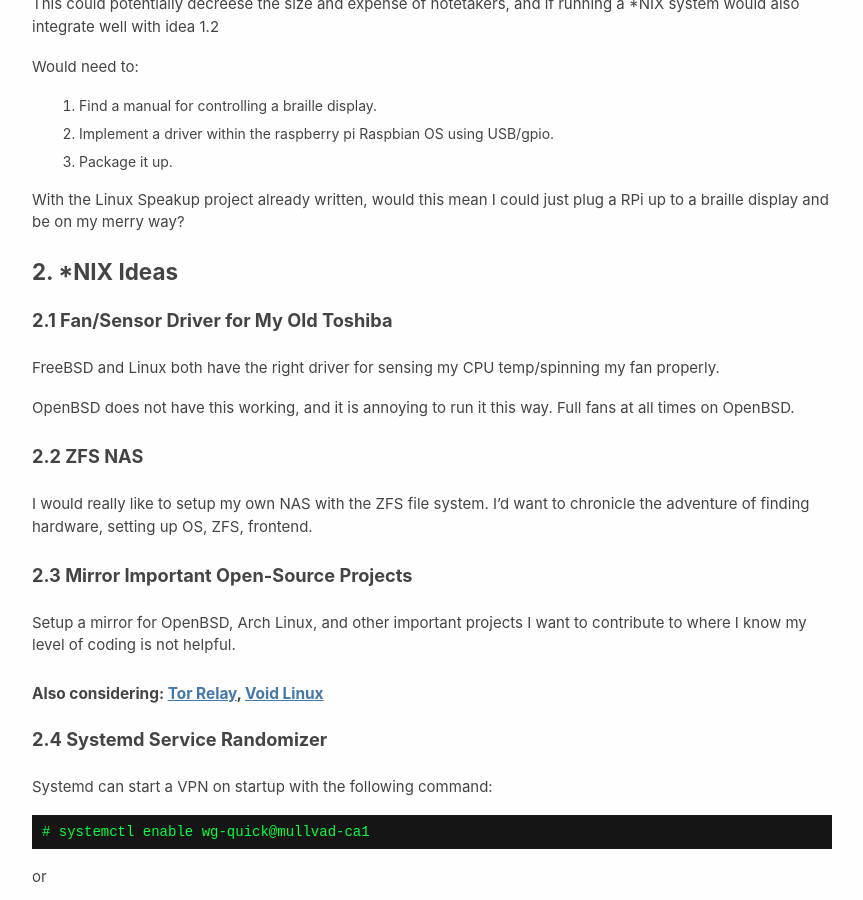
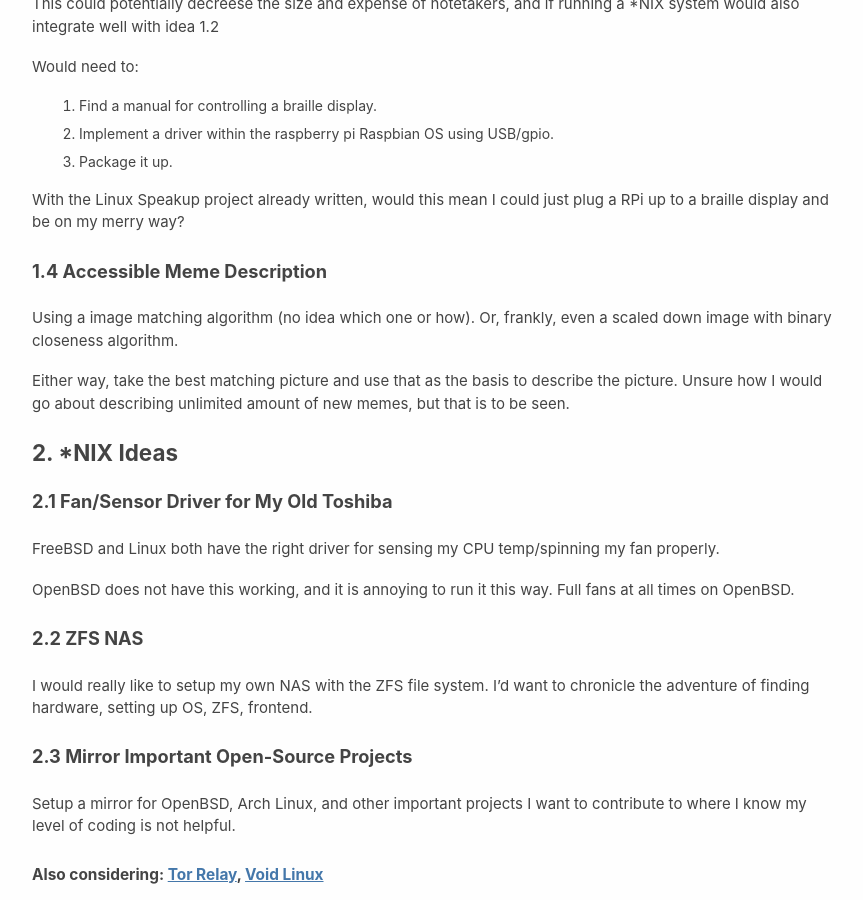
Before and after one commit to TTWNO/tait.tech, a Jekyll site: the page built from ideas/index.md, in a window 1280 px wide and 900 px high, scrolled down 726 px. Shown: the whole window, without its empty margins (208-1071 px from the left). Built offline with Jekyll 4.4.1, drawn with Linux system fonts in a browser that asks for light colours.

Commit message:
Add accessible memes idea

```diff
--- a/ideas/index.md
+++ b/ideas/index.md
@@ -43,6 +43,14 @@
 
 With the Linux Speakup project already written, would this mean I
 could just plug a RPi up to a braille display and be on my merry way?
+
+#### 1.4 Accessible Meme Description
+
+Using a image matching algorithm (no idea which one or how).
+Or, frankly, even a scaled down image with binary closeness algorithm.
+
+Either way, take the best matching picture and use that as the basis to describe the picture.
+Unsure how I would go about describing unlimited amount of new memes, but that is to be seen.
 
 ### 2. *NIX Ideas
 
```
